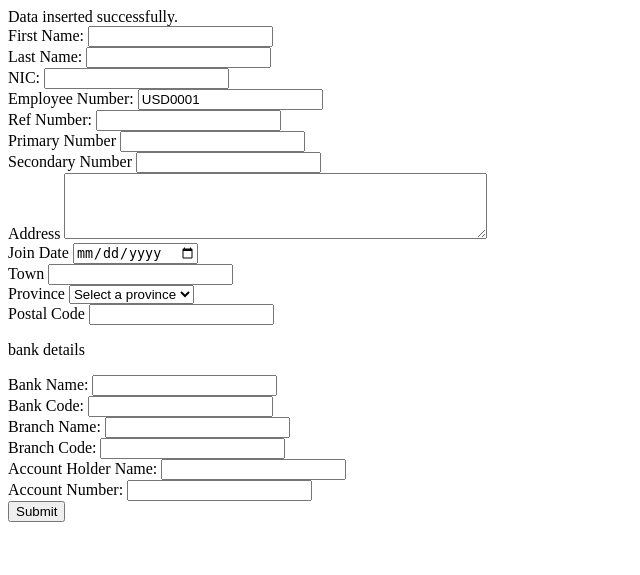
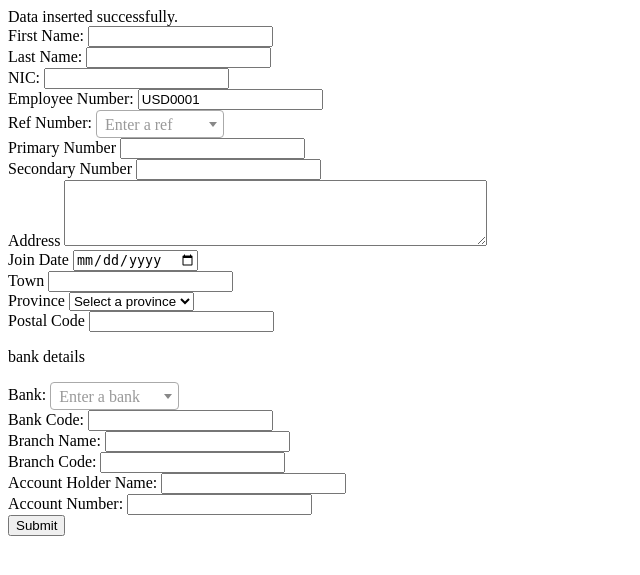
Before and after one commit to V-Family-Dev/UniIKone_Website-, a PHP site: page /employees/empRegistration.php in a window 1280 px wide. Shown: the top 575 px of the page, without its empty margins (0-640 px from the left). Run offline with PHP 8.4, Linux system fonts and the light colour scheme; tables that the repository leaves empty hold one stand-in row (values such as "Sample post"); some libraries are stand-ins or nearby versions.

Commit message:
update the empregistrtion form

```diff
--- a/employees/allempDetails.php
+++ b/employees/allempDetails.php
@@ -1,6 +1,5 @@
 <?php
-require "../DB/dbconfig.php";
-require "../functions/employee/employeesFunctions.php";
+require "../header/include.php";
 
 $allEmployees = getAllEmployees($conn);
 
--- a/employees/delete_employee.php
+++ b/employees/delete_employee.php
@@ -1,7 +1,5 @@
 <?php
-require "../DB/dbconfig.php";
-require "../functions/employee/employeesFunctions.php";
-
+require "../header/include.php";
 if (isset($_GET['id'])) {
     $id = $_GET['id'];
 
--- a/employees/empRegistration.php
+++ b/employees/empRegistration.php
@@ -1,9 +1,13 @@
 <?php
-require "../DB/dbconfig.php";
-require "../functions/employee/employeesFunctions.php";
+
+require "../header/include.php";
+// get the new employeenumber
+$newEmpNumber = getNewEmployeeNumber($conn);
 
 
-$newEmpNumber = getNewEmployeeNumber($conn);
+
+
+
 $firstNameErr = $lastNameErr = $nicErr = $employeeNumberErr = $refNumberErr = $primaryNumberErr = $secondNumberErr = $addressErr = $joinDateErr = $townErr = $provinceErr = $postalcodeErr = $refNumberErr = $bankNameErr = $bankCodeErr = $branchNameErr = $branchCodeErr = $accountHolderNameErr = $accountNumberErr = "";
 $firstName = $lastName = $nic = $employeeNumber = $refNumber = $primaryNumber = $secondNumber = $address = $joindate = $town = $province = $postalcode = $refNumber = $bankName = $bankCode = $branchName = $branchCode = $accountHolderName = $accountNumber = "";
 
@@ -49,9 +53,9 @@ if ($_SERVER["REQUEST_METHOD"] == "POST") {
         $address = test_input($_POST["address"]);
     }
     if (empty($_POST["joinDate"])) {
-        $joindate ="";
+        $joindate = "";
     } else {
-        $joindate = test_input( $_POST["joinDate"]);
+        $joindate = test_input($_POST["joinDate"]);
     }
     if (empty($_POST["town"])) {
         $town = "";
@@ -124,11 +128,31 @@ try {
 
     <label for="employeeNumber">Employee Number:</label>
     <input type="text" id="employeeNumber" name="employeeNumber" value="<?php echo $newEmpNumber; ?>" readonly><br>
+    <!--
+        <label for="refNumber">Ref Number:</label>
+        <input type="text" id="refNumber" name="refNumber"><br> -->
 
-    <label for="refNumber">Ref Number:</label>
-    <input type="text" id="refNumber" name="refNumber"><br>
+    <label for="bankSelect">Ref Number:</label>
+    <select id="refNumber" name="refNumber">
+        <option value="">select refnumberk</option>
+        <?php
+        $refNo = getempId($conn);
+        foreach ($refNo as $ref) {
+            echo '<option value="' . htmlspecialchars($ref['EmpNumber']) . '">' . htmlspecialchars($ref['EmpNumber']) . '</option>';
+        }
+        ?>
+    </select>
 
-    <label for="primaryNumber">Primary Number</label>
+    <script>
+        $(document).ready(function() {
+            $('#refNumber').select2({
+                placeholder: "Enter a ref",
+                allowClear: true
+            })
+        });
+    </script>
+
+    <br> <label for="primaryNumber">Primary Number</label>
     <input type="text" id="primaryNumber" name="primaryNumber" value=""><br>
 
     <label for="secondaryNumber">Secondary Number</label>
@@ -163,15 +187,43 @@ try {
 
 
     <p>bank details</p>
+    <!--
+    <label for="bankName">Bank Name:</label>
+    <input type="text" id="bankName" name="bankName" value=""><br> -->
+    <label for="bankSelect">Bank:</label>
+    <select id="bankSelect" name="bankName">
+        <option value="">Select Bank</option>
+        <?php
+        $bankDetails = gellAllbanckCode($conn);
+        foreach ($bankDetails as $bank) {
+            echo '<option value="' . htmlspecialchars($bank['bankcode']) . '">' . htmlspecialchars($bank['bankname']) . '</option>';
+        }
+        ?>
+    </select>
 
-    <label for="bankName">Bank Name:</label>
-    <input type="text" id="bankName" name="bankName" value=""><br>
+    <br><label for="bankCode">Bank Code:</label>
+    <input type="text" id="bankCode" name="bankCode" value=""><br>
 
-    <label for="bankCode">Bank Code:</label>
-    <input type="text" id="bankCode" name="bankCode" value=""><br>
+
+    <script>
+        $(document).ready(function() {
+            $('#bankSelect').select2({
+                placeholder: "Enter a bank",
+                allowClear: true
+            }).on('select2:select', function(e) {
+                var selectedBankCode = e.params.data.id;
+                $('#bankCode').val(selectedBankCode);
+            });
+        });
+    </script>
+
+
+
 
     <label for="branchName">Branch Name:</label>
     <input type="text" id="branchName" name="branchName" value=""><br>
+
+
 
     <label for="branchCode">Branch Code:</label>
     <input type="text" id="branchCode" name="branchCode" value=""><br>
--- a/functions/employee/employeesFunctions.php
+++ b/functions/employee/employeesFunctions.php
@@ -35,6 +35,22 @@ function getNewEmployeeNumber($conn)
     }
 }
 
+
+function getempId($conn)
+{
+    $sql = "SELECT EmpNumber FROM employees";
+    $result = $conn->query($sql);
+
+    if ($result->num_rows > 0) {
+       $empNumber=[];
+        while ($row = $result->fetch_assoc()) {
+           $empNumber[]=$row;
+        }
+    }
+
+    return $empNumber;
+}
+
 // validation and Sanitization
 function test_input($data)
 {
@@ -43,8 +59,6 @@ function test_input($data)
     $data = htmlspecialchars($data);
     return $data;
 }
-
-
 
 // add new emp
 function insertEmployee($conn, $firstName, $lastName, $nic, $employeeNumber, $refNumber, $primaryNumber, $secondNumber, $town, $province, $postalcode, $accountNum, $bankName, $bankCode, $branchName, $branchCode, $joindate, $address, $accountHolderName)
@@ -74,8 +88,6 @@ function insertEmployee($conn, $firstName, $lastName, $nic, $employeeNumber, $re
 // get all the emp details
 function getAllEmployees($conn)
 {
-
-
     $sql = "SELECT * FROM employees";
     $result = $conn->query($sql);
 
@@ -108,3 +120,18 @@ function deleteEmployee($id, $conn)
         return false; // Indicate failure
     }
 }
+
+function gellAllbanckCode($conn)
+{
+    $sql = "SELECT bankcode,bankname from bankcodes;";
+
+    $result = $conn->query($sql);
+    $bankDetails = [];
+    if ($result->num_rows > 0) {
+        while ($row = $result->fetch_assoc()) {
+            $bankDetails[] = $row;
+        }
+    }
+
+    return $bankDetails;
+}
--- /dev/null
+++ b/header/include.php
@@ -0,0 +1,23 @@
+<!DOCTYPE html>
+<html lang="en">
+
+<head>
+    <meta charset="UTF-8">
+    <meta name="viewport" content="width=device-width, initial-scale=1.0">
+    <script src="https://code.jquery.com/jquery-3.6.0.min.js"></script>
+    <link href="https://cdn.jsdelivr.net/npm/select2@4.1.0-rc.0/dist/css/select2.min.css" rel="stylesheet" />
+    <script src="https://cdn.jsdelivr.net/npm/select2@4.1.0-rc.0/dist/js/select2.min.js"></script>
+    <title>Document</title>
+</head>
+
+<body>
+    <?php
+
+    require "../DB/dbconfig.php";
+    require "../functions/employee/employeesFunctions.php";
+
+
+    ?>
+</body>
+
+</html>
```
Also changed, not shown: employees/empdatavalidation.php (deleted, +0 -8 lines).
